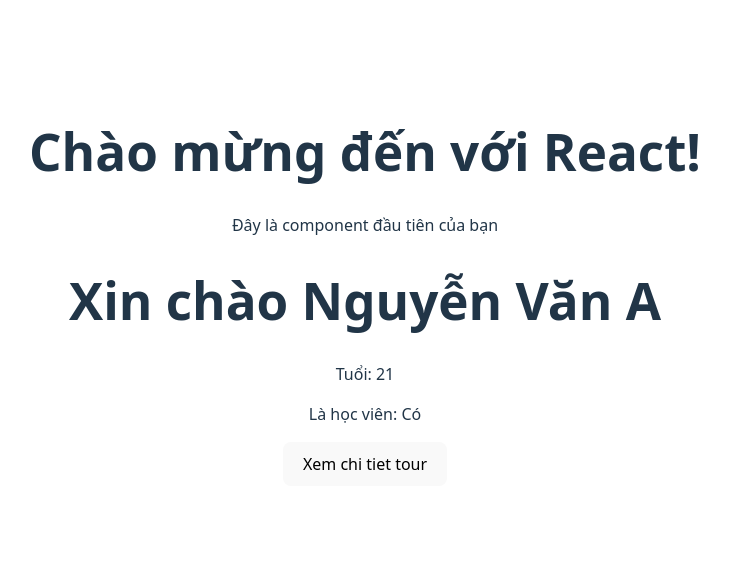
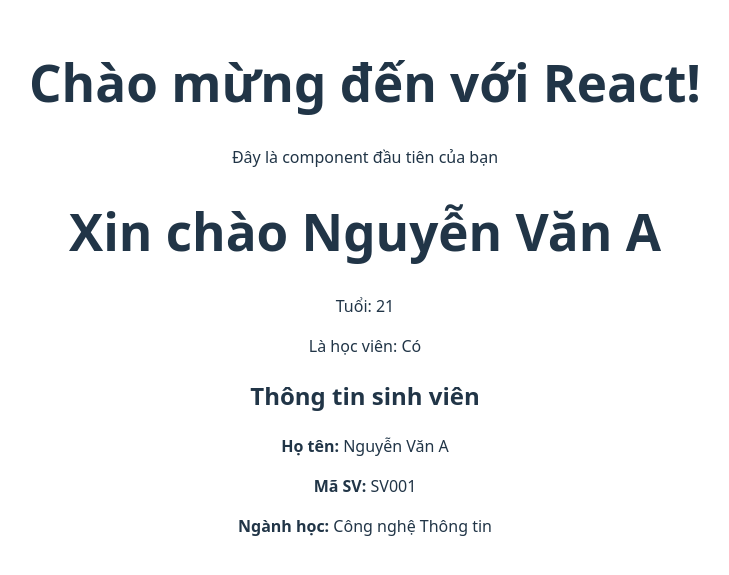
Before and after one commit to vanhoa690/ecmascript-fall25, a React (Vite) app in the folder react-tour-app/: page / in a window 1280 px wide. Shown: the part 113-688 px from the top of the page, without its empty margins (275-1004 px from the left). Built offline with nearby package versions, Linux system fonts and the light colour scheme.

Commit message:
update App

```diff
--- a/react-tour-app/src/App.jsx
+++ b/react-tour-app/src/App.jsx
@@ -7,6 +7,10 @@ function App() {
   const greeting = 'Chào mừng đến với React!'
   const name = 'Nguyễn Văn A'
   const age = 20
+
+  const studentId = 'SV001'
+  const major = 'Công nghệ Thông tin'
+
   return (
     <div className="container">
       <h1>{greeting}</h1>
@@ -14,8 +18,16 @@ function App() {
       <h1>Xin chào {name}</h1>
       <p>Tuổi: {age + 1}</p>
       <p>Là học viên: {true ? 'Có' : 'Không'}</p>
-      <button>Xem chi tiet tour</button>
-      {/* Tour Card */}
+      <h2>Thông tin sinh viên</h2>
+      <p>
+        <strong>Họ tên:</strong> {name}
+      </p>
+      <p>
+        <strong>Mã SV:</strong> {studentId}
+      </p>
+      <p>
+        <strong>Ngành học:</strong> {major}
+      </p>
     </div>
   )
 }
```
